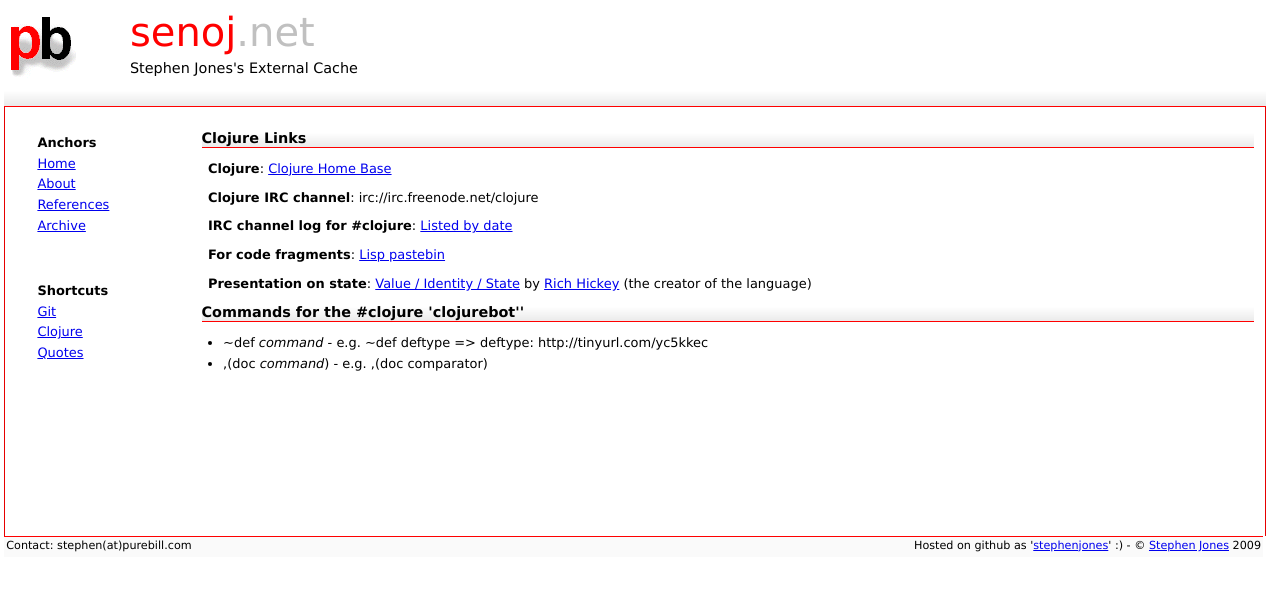
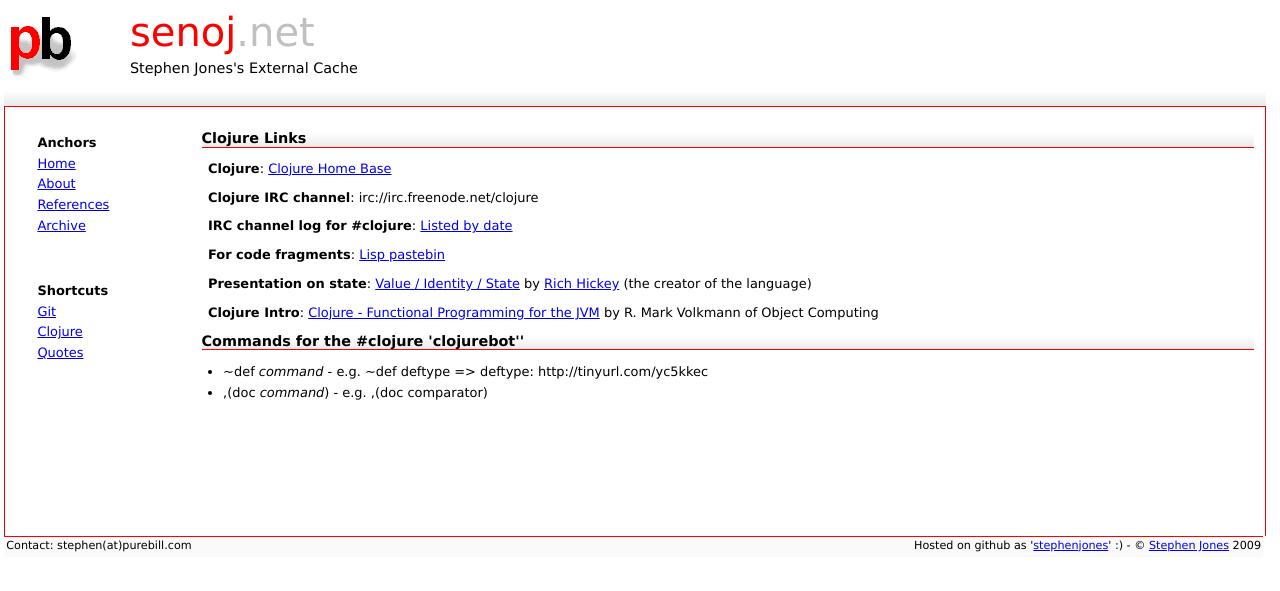
Before and after one commit to stephenjones/stephenjones.github.com, a Jekyll site: the page built from clojure-links.html, in a window 1280 px wide. Shown: the top 591 px of the page. Built offline with Jekyll 4.4.1, drawn with Linux system fonts in a browser that asks for light colours; Markdown is read by kramdown in place of the engine named in the settings; comment, search, counter and statistics services are not loaded.

Commit message:
added link to Clojure on JVM intro article

```diff
--- a/clojure-links.html
+++ b/clojure-links.html
@@ -37,6 +37,8 @@
 
 <p> <b>Presentation on state</b>: <a href="http://www.infoq.com/presentations/Value-Identity-State-Rich-Hickey"> Value / Identity / State</a> by <a href="http://en.wikipedia.org/wiki/Rich_Hickey">Rich Hickey</a> (the creator of the language) </p>
 
+<p> <b>Clojure Intro</b>: <a href="http://java.ociweb.com/mark/clojure/article.html">Clojure - Functional Programming for the JVM</a> by R. Mark Volkmann of Object Computing</p>
+
 <h1 class="title">Commands for the #clojure 'clojurebot''</h1>
 
 <ul>
```
